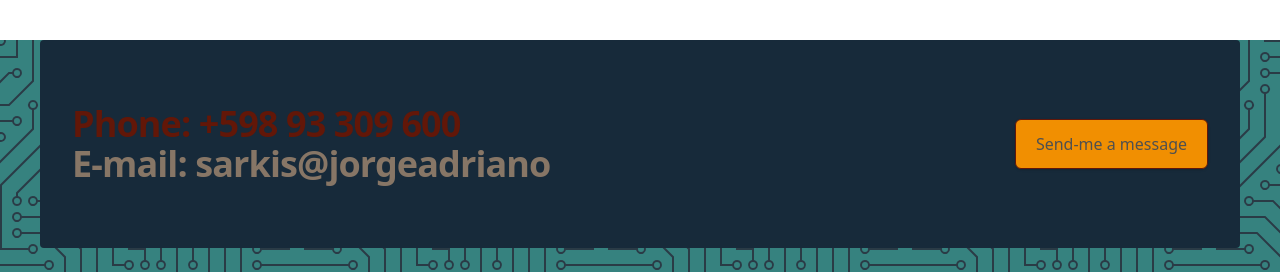
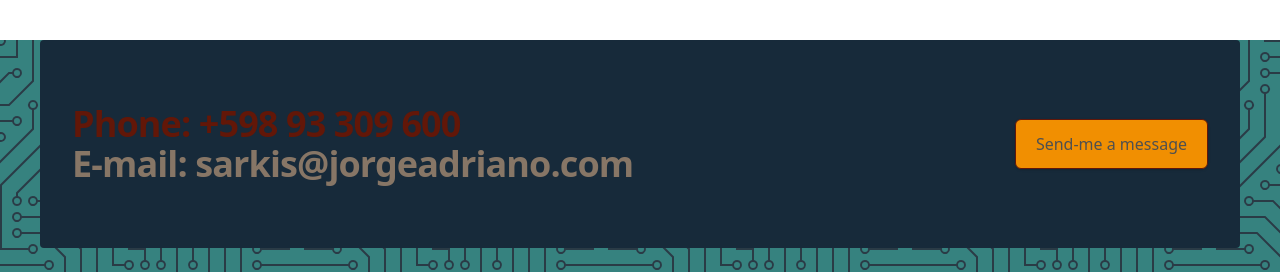
Before and after one commit to JorgeSaicoski/jorge-adriano, a Next.js app: page /components/Contact in a window 1280 px wide. Shown: the top 272 px of the page. Built offline with nearby package versions, Linux system fonts and the light colour scheme.

Commit message:
Update Contact.jsx

```diff
--- a/pages/components/Contact.jsx
+++ b/pages/components/Contact.jsx
@@ -73,7 +73,7 @@ function Contact() {
         <div className="max-w-7xl mx-auto py-12 px-4 sm:px-6 lg:py-16 lg:px-8 lg:flex lg:items-center lg:justify-between">
           <h2 className="text-3xl font-extrabold tracking-tight text-textColor sm:text-4xl">
             <span className="block">Phone: +598 93 309 600</span>
-            <span className="block text-ligth">E-mail: sarkis@jorgeadriano</span>
+            <span className="block text-ligth">E-mail: sarkis@jorgeadriano.com</span>
           </h2>
           <div className="mt-8 flex lg:mt-0 lg:flex-shrink-0">
             <div className="inline-flex rounded-md shadow">
```
